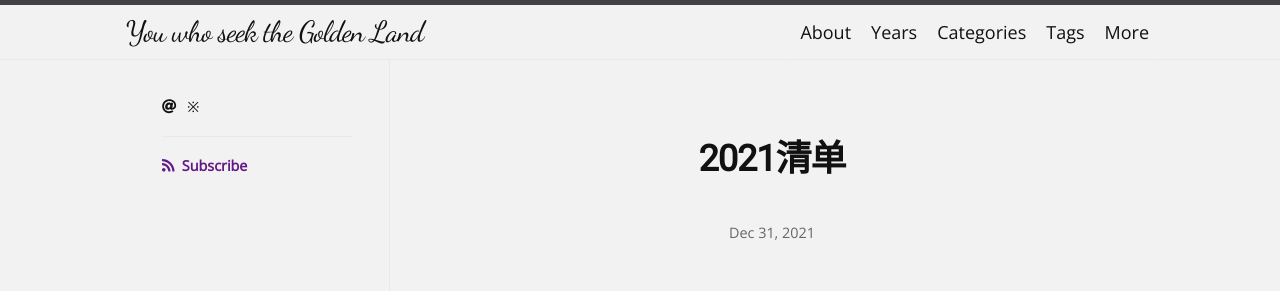
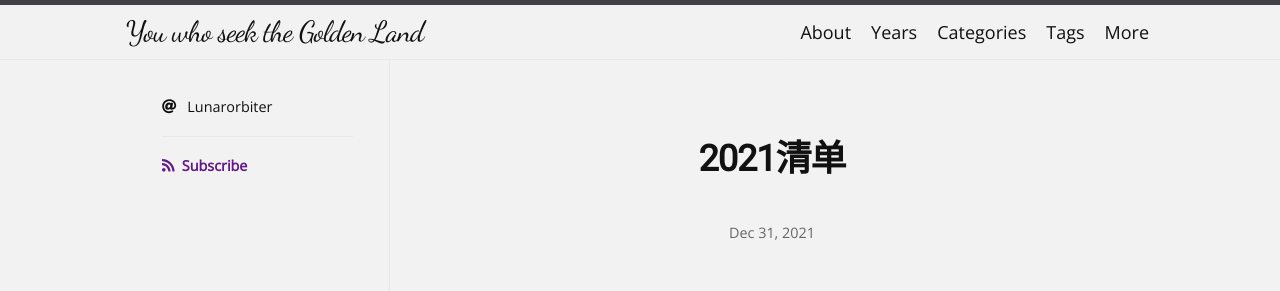
Before and after one commit to scatterdclouds/scatterdclouds.github.io, a Jekyll site: the page built from _posts/2021-12-30-list-of-2021.md, in a window 1280 px wide. Shown: the top 291 px of the page. Built offline with Jekyll 4.4.1, drawn with Linux system fonts in a browser that asks for light colours; nearby versions of some CDN libraries; some web fonts are replaced; comment, search, counter and statistics services are not loaded.

Commit message:
Add files via upload

```diff
--- a/_config.yml
+++ b/_config.yml
@@ -1,6 +1,6 @@
 title: You who seek the Golden Land
 description: It was all for nothing.
-author: ※
+author: Lunarorbiter
 avatar:
 email:
 
```
Also changed, not shown: _posts/2021-12-30-list-of-2021.md (line endings or trailing spaces).
